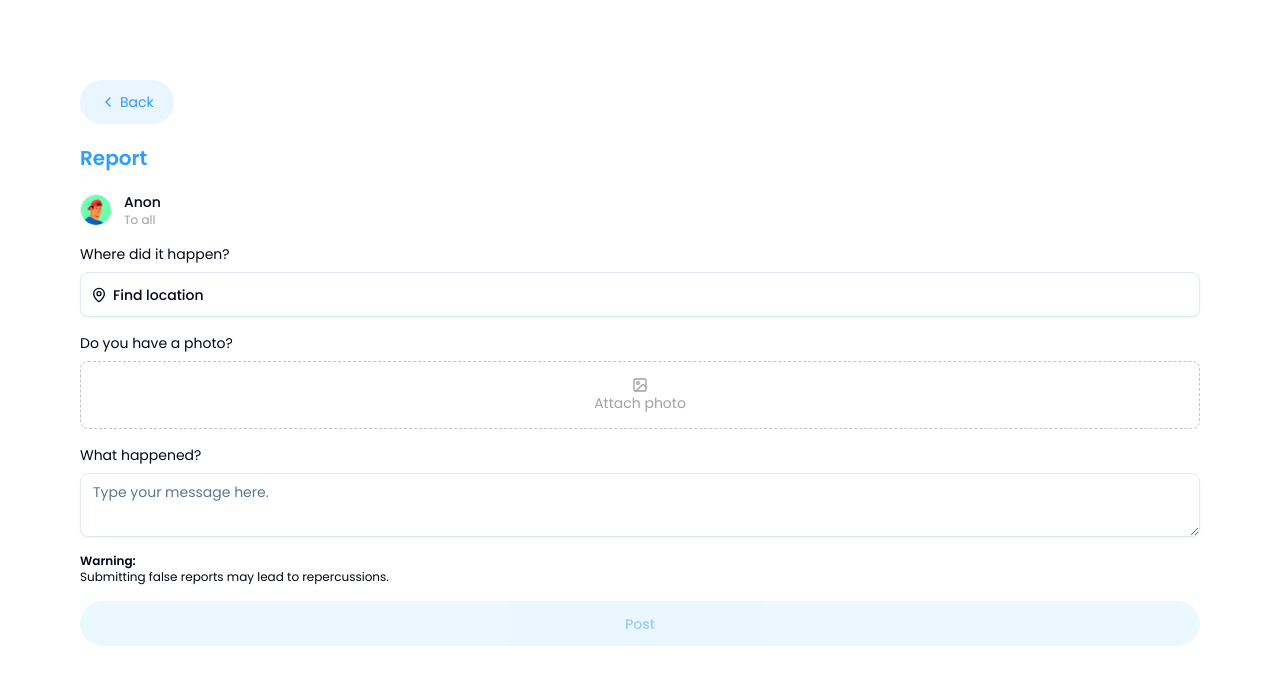
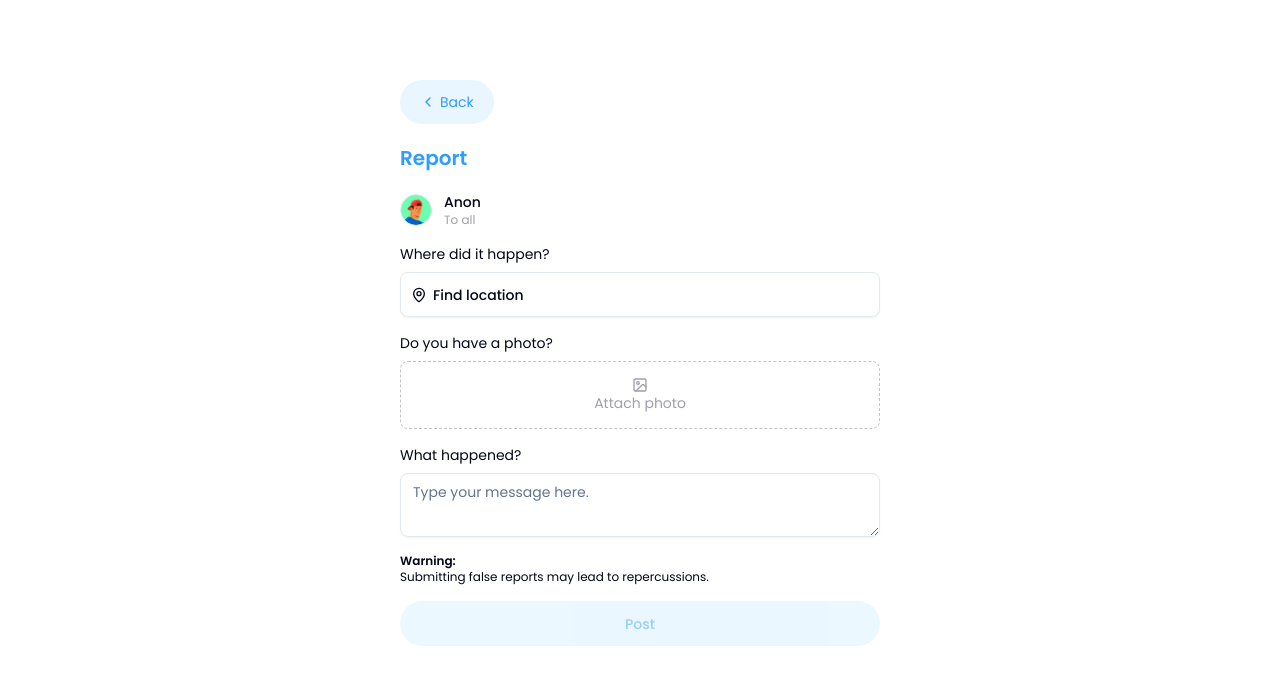
Before and after one commit to jkbicierro/sparklab-hackathon, a Next.js app: page /post in a window 1280 px wide. Shown: the top 684 px of the page. Built offline with nearby package versions, Linux system fonts and the light colour scheme; no server answers.

Commit message:
fix:size on post

```diff
--- a/src/app/post/page.tsx
+++ b/src/app/post/page.tsx
@@ -173,7 +173,8 @@ export default function PostPage() {
 
   return (
     <>
-      <div className="z-99 fixed bottom-0 h-full w-full lg:h-dvh bg-background flex flex-col overflow-y-scroll p-3 lg:p-20 animate-in fade-in-0 duration-800">
+      <div className="flex justify-center ">
+        <div className="z-99 fixed bottom-0 h-full w-full lg:h-dvh bg-background flex flex-col overflow-y-scroll  p-3 lg:overflow-y-hidden lg:p-20 lg:w-1/2 animate-in fade-in-0 duration-800 ">
           <div className="flex">
             <div
               onClick={() => router.push("/map")}
@@ -245,8 +246,8 @@ export default function PostPage() {
             </div>
 
             <div className="flex flex-col text-xs">
-            <span className="font-semibold mr-[2px]">Warning:</span> Submitting
-            false reports may lead to repercussions.
+              <span className="font-semibold mr-[2px]">Warning:</span>{" "}
+              Submitting false reports may lead to repercussions.
             </div>
             <Button
               onClick={ButtonAction}
@@ -264,6 +265,7 @@ export default function PostPage() {
             </Button>
           </div>
         </div>
+      </div>
     </>
   );
 }
```
Lines whose indentation alone changed are shown as unchanged.
